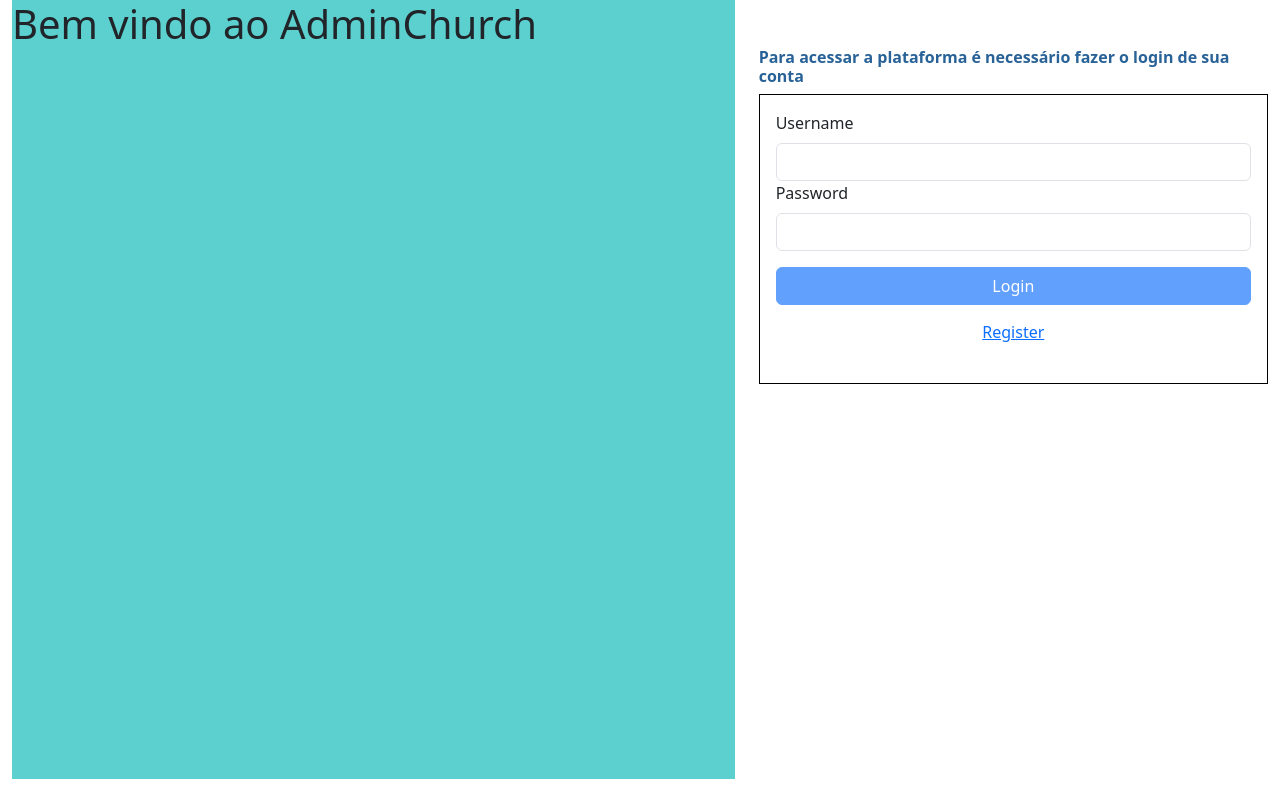
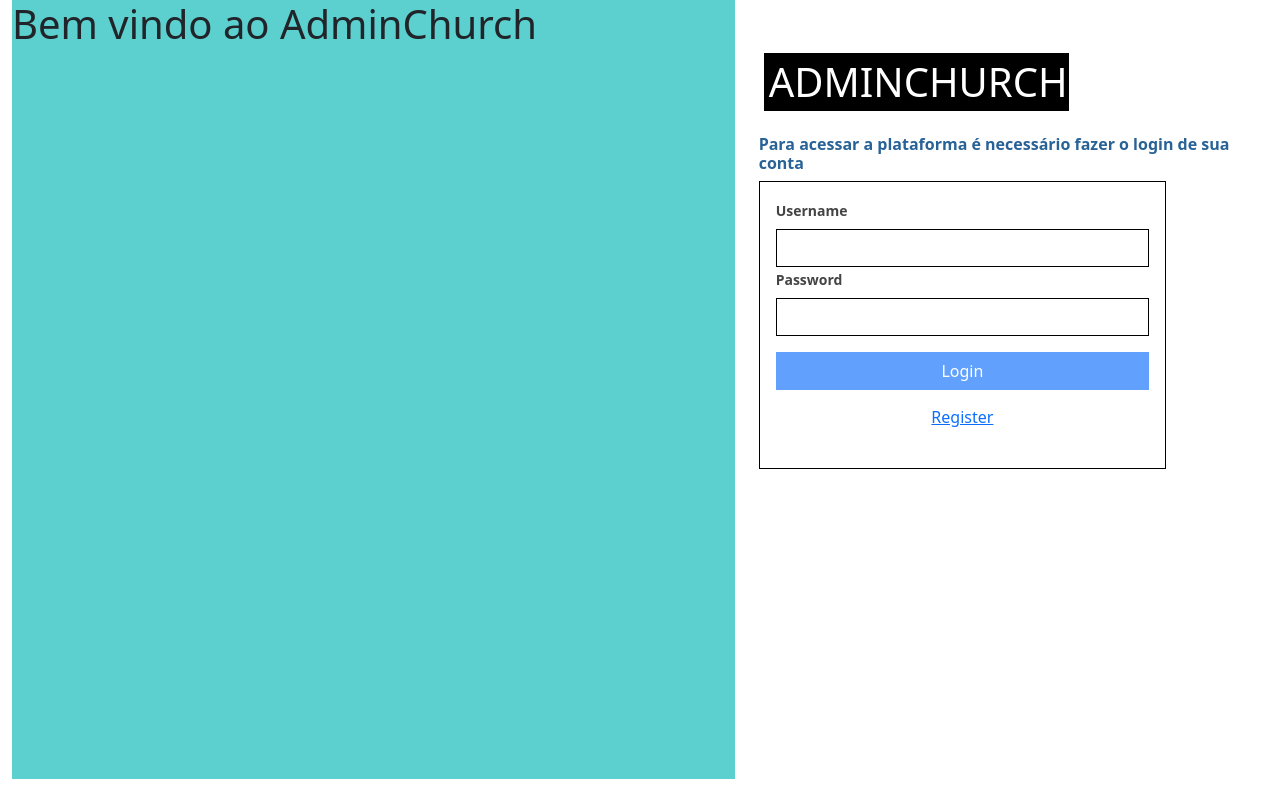
Before and after one commit to rsperlongo/dashboard-admin-front, an Angular app: page /login in a window 1280 px wide. Built offline with nearby package versions, Linux system fonts and the light colour scheme.

Commit message:
login validation and layout

```diff
--- a/src/app/login/login.component.html
+++ b/src/app/login/login.component.html
@@ -6,8 +6,9 @@
             </div>
         </div>
         <div class="col-5 mt-5">
+            <h1 class="title mb-4">ADMINCHURCH</h1>
             <h2>Para acessar a plataforma é necessário fazer o login de sua conta</h2>
-            <div class="card">
+            <div class="card ">
                 <div class="card-body">
                     <form [formGroup]="form" (ngSubmit)="onSubmit()">
                         <div class="mb-3">
--- a/src/app/login/login.component.scss
+++ b/src/app/login/login.component.scss
@@ -6,3 +6,21 @@
   height: fit-content;
   padding-bottom: 100%;
 }
+
+label {
+  font-size: 14px;
+  color: rgb(68, 68, 68);
+  font-weight: bold;
+}
+.title {
+  width: 305px;
+  margin: 5px;
+  padding: 5px;
+  height: fit-content;
+  color: white;
+  background-color: black;
+}
+
+.card {
+  width: 80%;
+}
--- a/src/styles.scss
+++ b/src/styles.scss
@@ -9,3 +9,12 @@ h2 {
     border: solid 1px black;
     border-radius: 0;
 }
+
+.form-control {
+    border-radius: 0;
+    border: solid 1px black;
+  }
+
+  button {
+    border-radius: 0;
+  }
```
